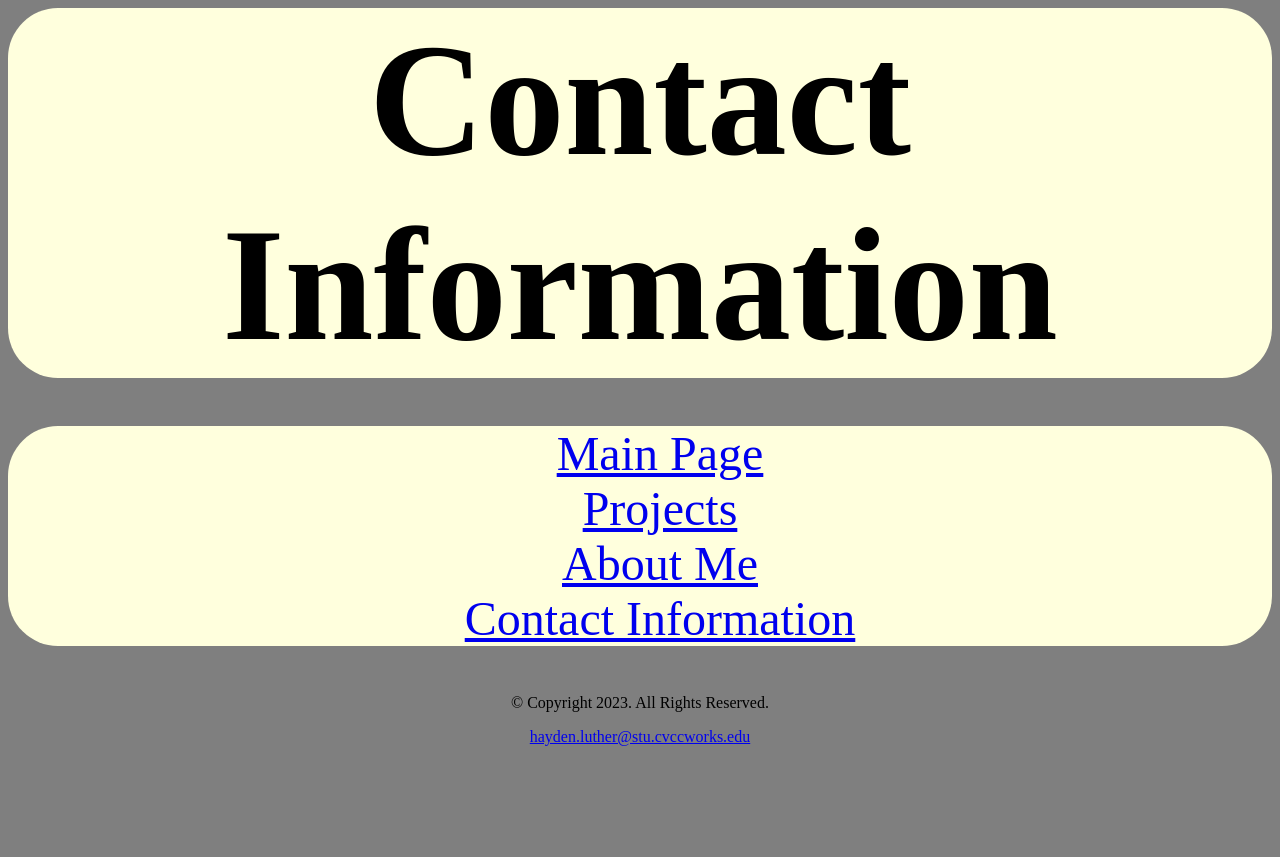
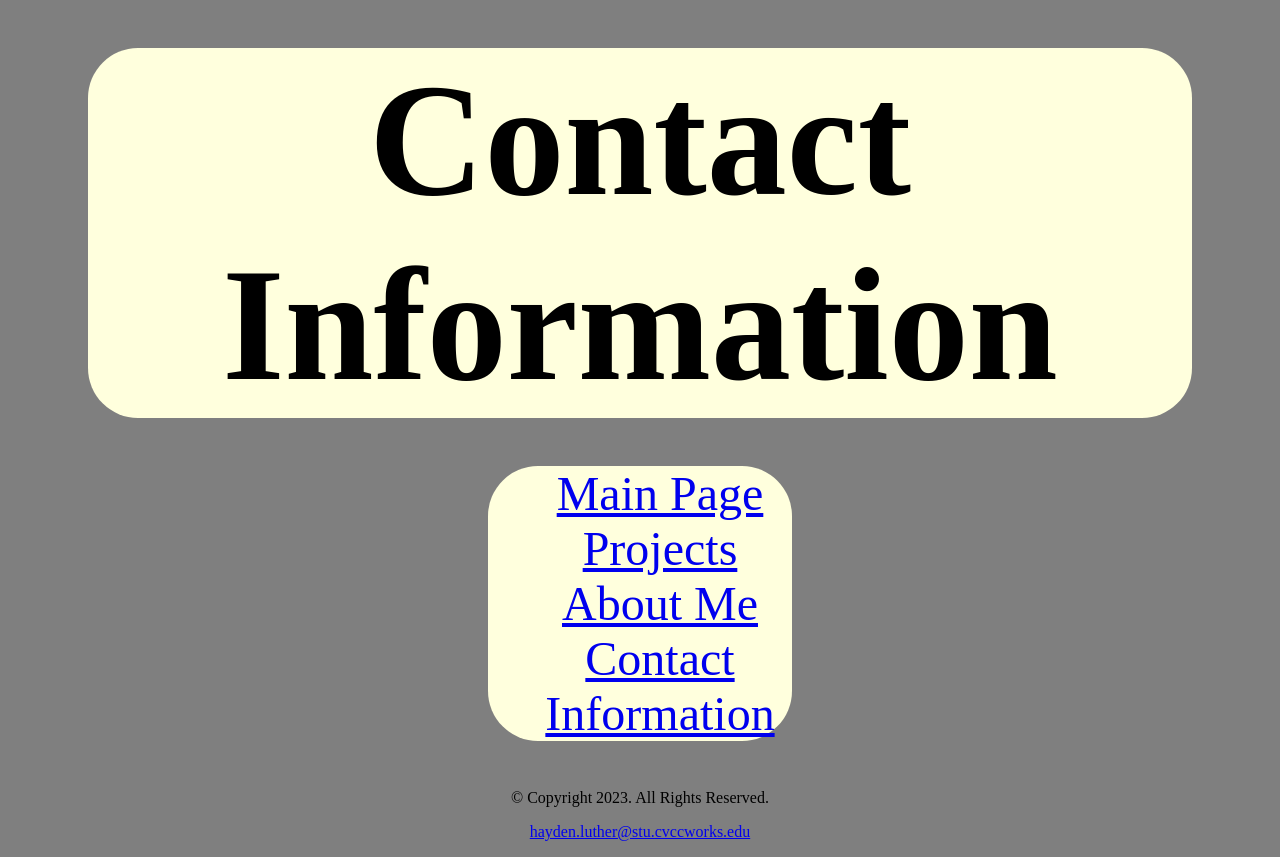
Before and after one commit to DaChube/DaChube.github.io, a plain HTML site: page contact.html in a window 1280 px wide. Before the commit the page ends 800 px from the top, so only its background shows below. Drawn offline with Linux system fonts and the light colour scheme.

Commit message:
Update styles.css

```diff
--- a/styles.css
+++ b/styles.css
@@ -1,19 +1,30 @@
 html{
     background-color: #7f7f7f;
 }
+.box{
+    border-radius: 50px;
+    background-color: #ffd;
+}
+.body{
+    font-size: 2.5em;
+    margin-left: 6em;
+    margin-right: 6em;
+    list-style-type: none;
+}
 .header{
-    border-radius: 50px;
-    margin: 0;
+    margin-left: 0.5em;
+    margin-right: 0.5em;
+    margin-bottom: 0;
+    margin-top: 0.30em;
     text-align: center;
     font-size: 10em;
-    background-color: #ffd;
 }
 .links{
+    margin-left: 10em;
+    margin-right: 10em;
     list-style-type: none;
-    border-radius: 50px;
     text-align: center;
     font-size: 3em;
-    background-color: #ffd;
     text-decoration: none;
 }
 footer{
```
